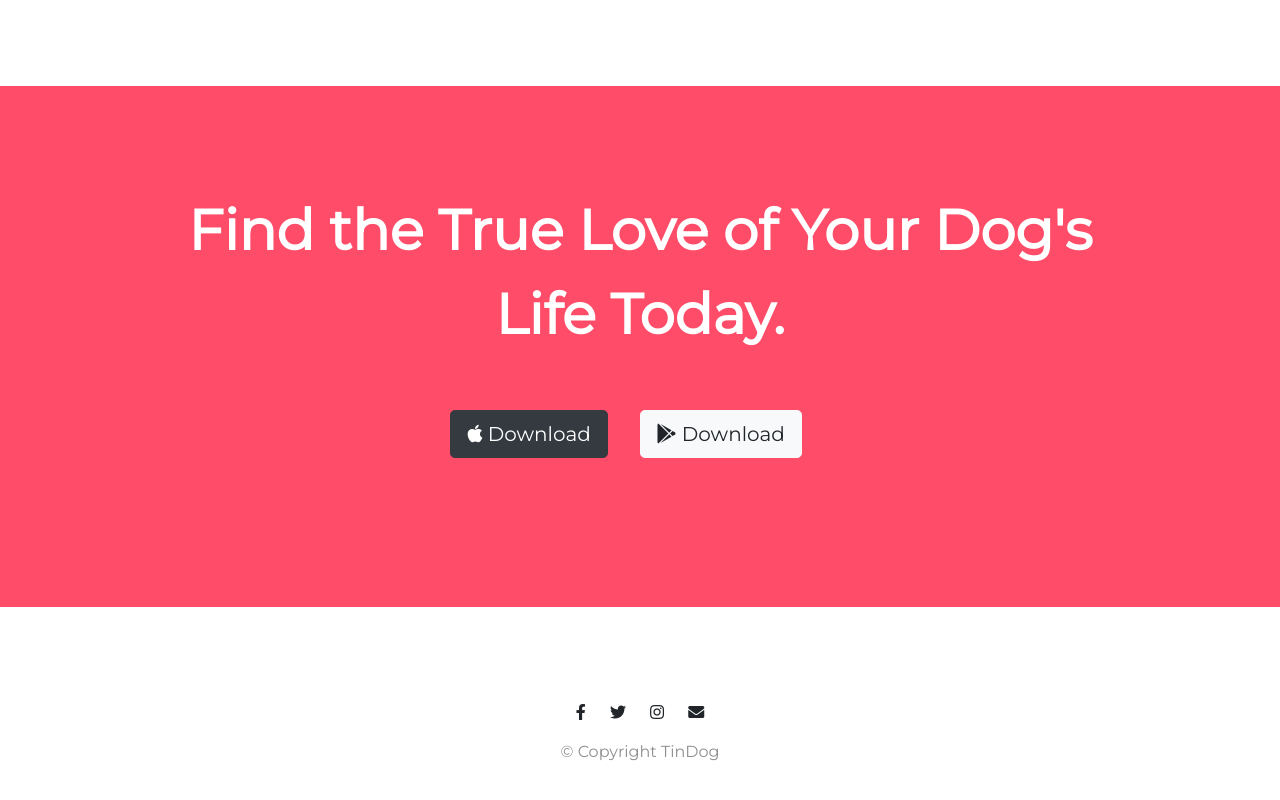
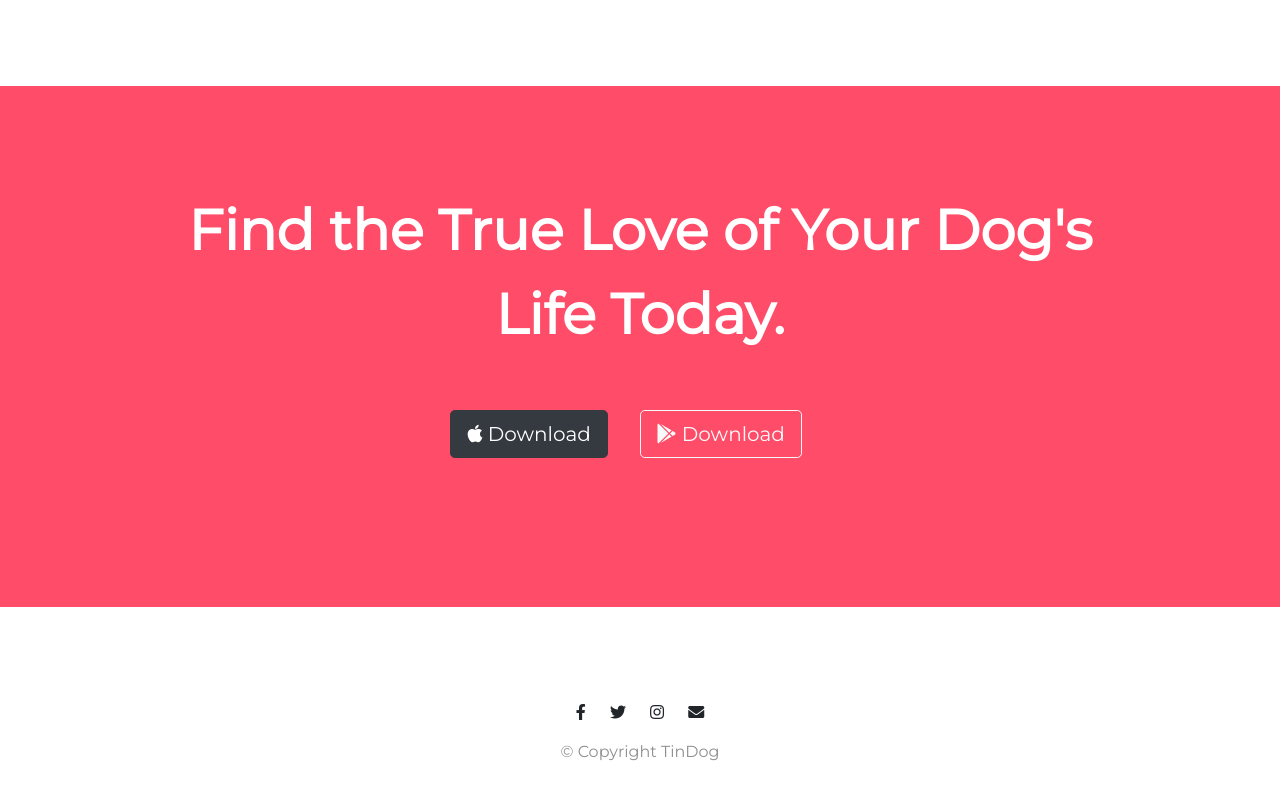
Before and after one commit to namrtasakshi/TinDog, a plain HTML site: page index.html in a window 1280 px wide. Shown: the part 2425-3225 px from the top of the page. Drawn offline with nearby package versions, Linux system fonts and the light colour scheme.

Commit message:
Update index.html

```diff
--- a/index.html
+++ b/index.html
@@ -221,7 +221,7 @@
 
     <h3 id="cta-heading">Find the True Love of Your Dog's Life Today.</h3>
     <button class="download-button btn btn-lg btn-dark" type="button "><i class="fab fa-apple"></i>    Download</button>
-    <button class="download-button btn btn-lg btn-light" type="button"><i class="fab fa-google-play"></i>    Download</button>
+    <button class="btn btn-outline-light btn-lg download-button" type="button"><i class="fab fa-google-play"></i>    Download</button>
 
   </section>
 
```
